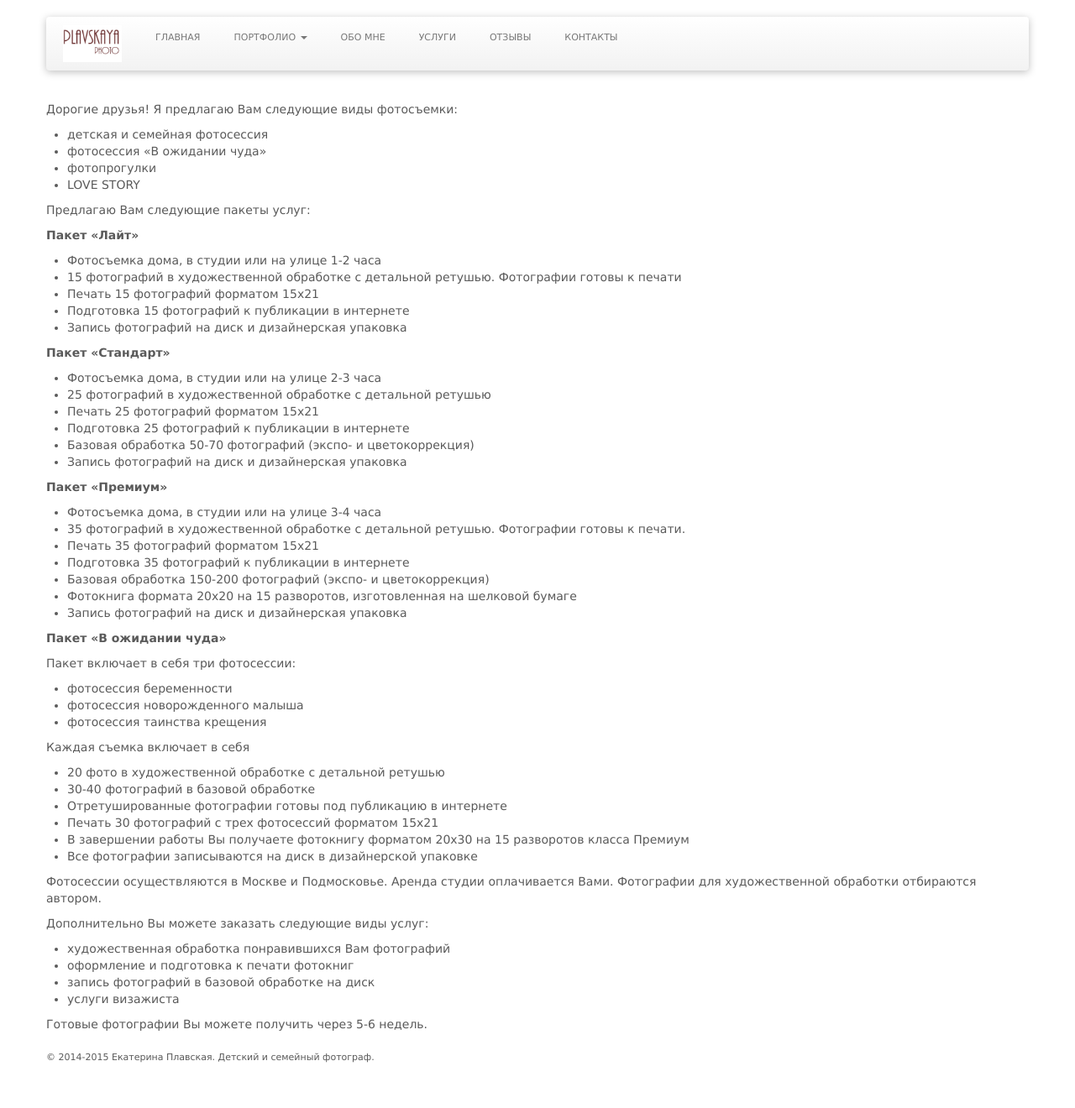
After one commit to andreygmc/plavskayaphoto, a PHP site: page /services.php in a window 1280 px wide. The commit adds this page. Shown: the whole page at 84% size. Run offline with PHP 8.4, Linux system fonts and the light colour scheme; some libraries are stand-ins or nearby versions.

Commit message:
some new pages.

```diff
--- a/assets/css/style.css
+++ b/assets/css/style.css
@@ -35,11 +35,6 @@ footer {
     box-shadow: 0 2px 10px rgba(0,0,0,.25);
 }
 
-/* Downsize the brand/project name a bit */
-.navbar .brand {
-    /*padding: 14px 20px 16px;*/ /* Increase vertical padding to match navbar links */
-}
-
 /* Navbar links: increase padding for taller navbar */
 .navbar .nav > li > a {
     padding: 15px 20px;
@@ -71,18 +66,19 @@ footer {
     border: 0;
 }
 
+.right {
+    margin-right: 15px;
+}
+
 .carousel .item {
-    width: 1000px;
-    height: 662px;
+
 }
 .carousel img {
-    position: absolute;
-    top: 0;
-    left: 0;
-    width: 1000px;
-    height: 662px;
+    max-width: 1000px;
+    max-height: 668px;
+    margin: 0 auto;
+    position: relative;
 }
-
 
 .marketing {
     margin-top: 120px;
@@ -143,15 +139,4 @@ footer {
         padding: 0 70px;
         margin-top: 100px;
     }
-    .carousel-caption h1 {
-        font-size: 30px;
-    }
-    .carousel-caption .lead,
-    .carousel-caption .btn {
-        font-size: 18px;
-    }
-
-    .marketing .span4 + .span4 {
-        margin-top: 40px;
-    }
 }
--- a/js.php
+++ b/js.php
@@ -1,10 +1,2 @@
 <script src="assets/js/jquery.js"></script>
 <script src="assets/js/bootstrap.js"></script>
-<script>
-    !function ($) {
-        $(function () {
-            // carousel demo
-            $('#myCarousel').carousel()
-        })
-    }(window.jQuery)
-</script>
--- a/navbar.php
+++ b/navbar.php
@@ -24,10 +24,12 @@
                                 <li><a href="children.php">ДЕТИ</a></li>
                                 <li><a href="family.php">СЕМЬЯ</a></li>
                                 <li><a href="portraits.php">ПОРТРЕТЫ</a></li>
+                                <li><a href="retouch.php">РЕТУШЬ</a></li>
                             </ul>
                         </li>
                         <li><a href="about.php">ОБО МНЕ</a></li>
                         <li><a href="services.php">УСЛУГИ</a></li>
+                        <li><a href="feedback.php">ОТЗЫВЫ</a></li>
                         <li><a href="contacts.php">КОНТАКТЫ</a></li>
                     </ul>
                 </div>
--- /dev/null
+++ b/services.php
@@ -0,0 +1,114 @@
+<!DOCTYPE html>
+<html lang="ru">
+
+<?php
+    $page_name = ' - Услуги';
+?>
+
+<?php include 'head.php' ?>
+
+<body>
+
+<?php include 'navbar.php' ?>
+
+<div class="container marketing">
+
+    <p>
+        Дорогие друзья! Я предлагаю Вам следующие виды фотосъемки:
+    </p>
+
+    <ul>
+        <li>детская и семейная фотосессия</li>
+        <li>фотосессия &laquo;В ожидании чуда&raquo;</li>
+        <li>фотопрогулки</li>
+        <li>LOVE STORY</li>
+    </ul>
+
+    <p>
+        Предлагаю Вам следующие пакеты услуг:
+    </p>
+
+    <h5>Пакет &laquo;Лайт&raquo;</h5>
+
+    <ul>
+        <li>Фотосъемка дома, в студии или на улице 1-2 часа</li>
+        <li>15 фотографий в художественной обработке с детальной ретушью. Фотографии готовы к печати</li>
+        <li>Печать 15 фотографий форматом 15x21</li>
+        <li>Подготовка 15 фотографий к публикации в интернете</li>
+        <li>Запись фотографий на диск и дизайнерская упаковка</li>
+    </ul>
+
+    <h5>Пакет &laquo;Стандарт&raquo;</h5>
+
+    <ul>
+        <li>Фотосъемка дома, в студии или на улице 2-3 часа</li>
+        <li>25 фотографий в художественной обработке с детальной ретушью</li>
+        <li>Печать 25 фотографий форматом 15x21</li>
+        <li>Подготовка 25 фотографий к публикации в интернете</li>
+        <li>Базовая обработка 50-70 фотографий (экспо- и цветокоррекция)</li>
+        <li>Запись фотографий на диск и дизайнерская упаковка</li>
+    </ul>
+
+    <h5>Пакет &laquo;Премиум&raquo;</h5>
+
+    <ul>
+        <li>Фотосъемка дома, в студии или на улице 3-4 часа</li>
+        <li>35 фотографий в художественной обработке с детальной ретушью. Фотографии готовы к печати.</li>
+        <li>Печать 35 фотографий форматом 15x21</li>
+        <li>Подготовка 35 фотографий к публикации в интернете</li>
+        <li>Базовая обработка 150-200 фотографий (экспо- и цветокоррекция)</li>
+        <li>Фотокнига формата 20x20 на 15 разворотов, изготовленная на шелковой бумаге</li>
+        <li>Запись фотографий на диск и дизайнерская упаковка</li>
+    </ul>
+
+    <h5>Пакет &laquo;В ожидании чуда&raquo;</h5>
+
+    <p>
+        Пакет включает в себя три фотосессии:
+    </p>
+
+    <ul>
+        <li>фотосессия беременности</li>
+        <li>фотосессия новорожденного малыша</li>
+        <li>фотосессия таинства крещения</li>
+    </ul>
+
+    <p>Каждая съемка включает в себя</p>
+
+    <ul>
+        <li>20 фото в художественной обработке с детальной ретушью</li>
+        <li>30-40 фотографий в базовой обработке</li>
+        <li>Отретушированные фотографии готовы под публикацию в интернете</li>
+        <li>Печать 30 фотографий с трех фотосессий форматом 15x21</li>
+        <li>В завершении работы Вы получаете фотокнигу форматом 20x30 на 15 разворотов класса Премиум</li>
+        <li>Все фотографии записываются на диск в дизайнерской упаковке</li>
+    </ul>
+
+    <p>
+        Фотосессии осуществляются в Москве и Подмосковье. Аренда студии оплачивается Вами. Фотографии для художественной обработки отбираются автором.
+    </p>
+
+    <p>
+        Дополнительно Вы можете заказать следующие виды услуг:
+    </p>
+
+    <ul>
+        <li>художественная обработка понравившихся Вам фотографий</li>
+        <li>оформление и подготовка к печати фотокниг</li>
+        <li>запись фотографий в базовой обработке на диск</li>
+        <li>услуги визажиста</li>
+    </ul>
+
+    <p>
+        Готовые фотографии Вы можете получить через 5-6 недель.
+    </p>
+
+
+<?php include 'footer.php' ?>
+
+</div>
+
+<?php include 'js.php' ?>
+
+</body>
+</html>
```
Also changed, not shown: about.php (+29 -8 lines), feedback.php (added, +38 -0 lines), index.php (+23 -4 lines), assets/img/1.jpg, assets/img/2.jpg, assets/img/3.jpg, assets/img/4.jpg, assets/img/5.jpg (added), assets/img/6.jpg (added).
